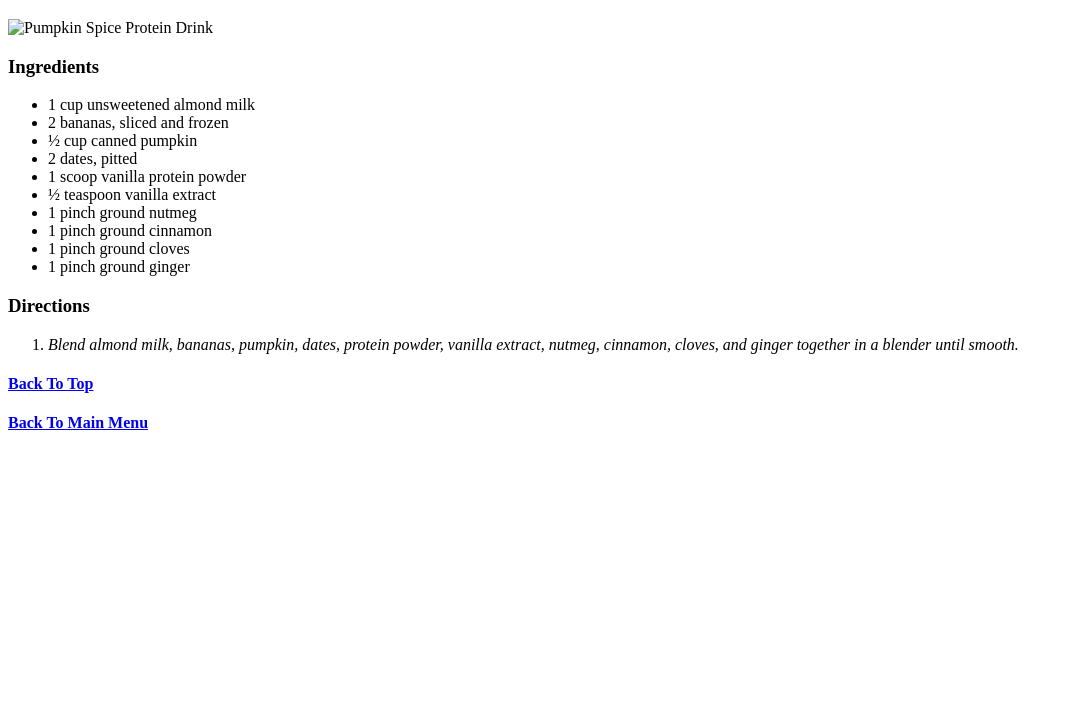
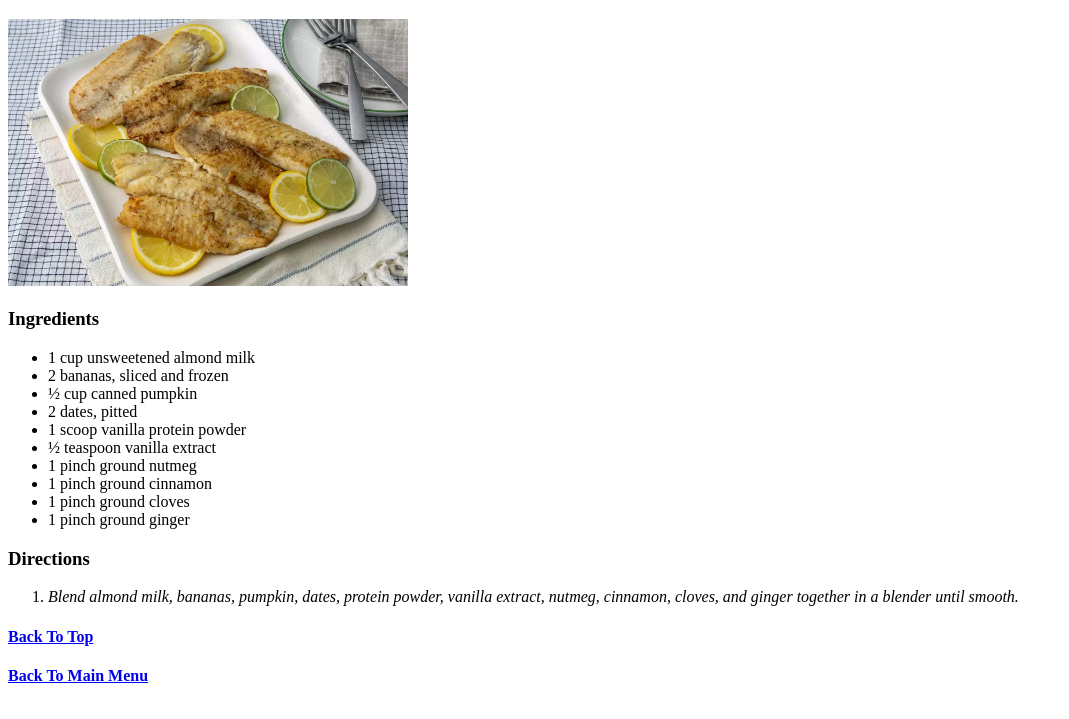
Before and after one commit to SSANDEEPR/odin-recipes, a plain HTML site: page recipes/drink.html in a window 1280 px wide. Shown: the part 61-780 px from the top of the page, without its empty margins (0-1069 px from the left). Drawn offline with Linux system fonts and the light colour scheme.

Commit message:
Update drink.html

```diff
--- a/recipes/drink.html
+++ b/recipes/drink.html
@@ -6,7 +6,7 @@
     </head>
     <body>
         <h1>Pumpkin Spice Protein Drink</h1>
-            <img src="../img/pan.jpeg" style="width: 400px; height: 350;" alt="Pumpkin Spice Protein Drink">
+            <img src="../img/pan.jpg" style="width: 400px; height: 350;" alt="Pumpkin Spice Protein Drink">
 
         <h3>Ingredients</h3>
              <ul>
```
